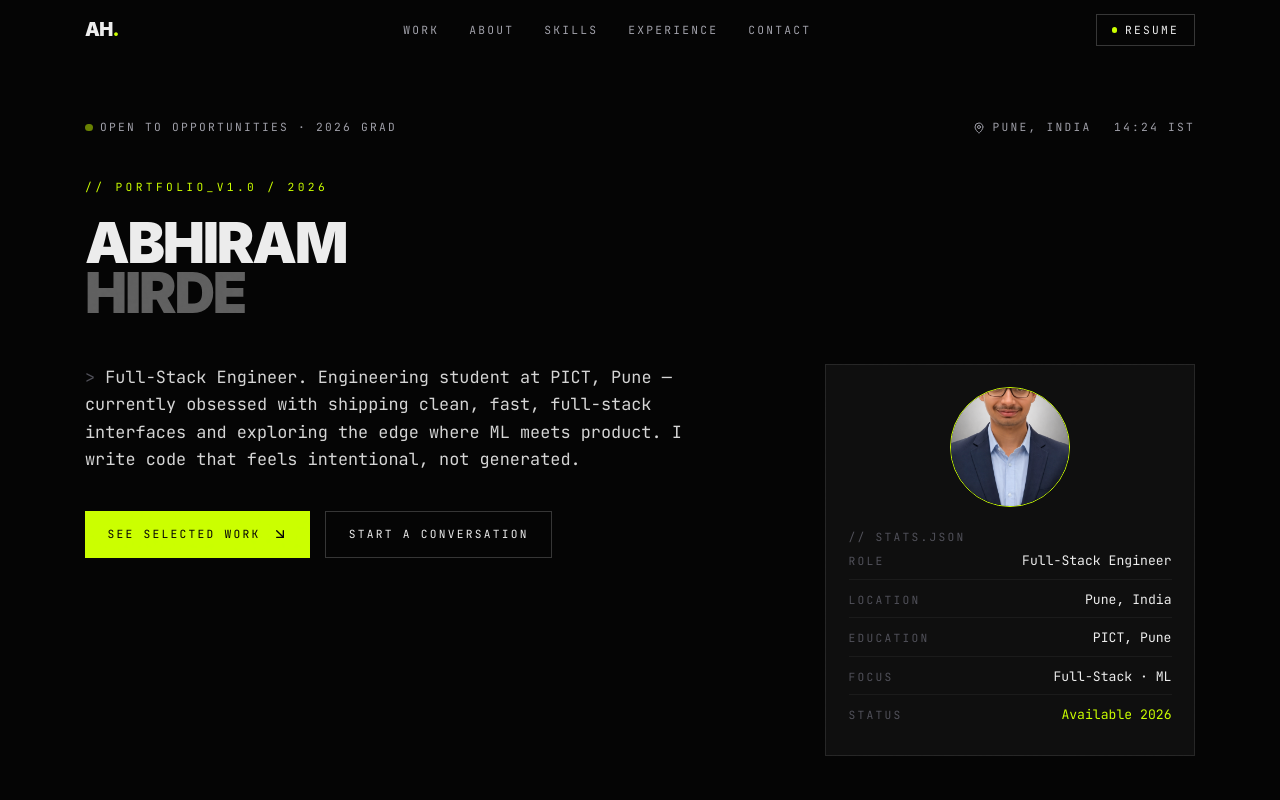
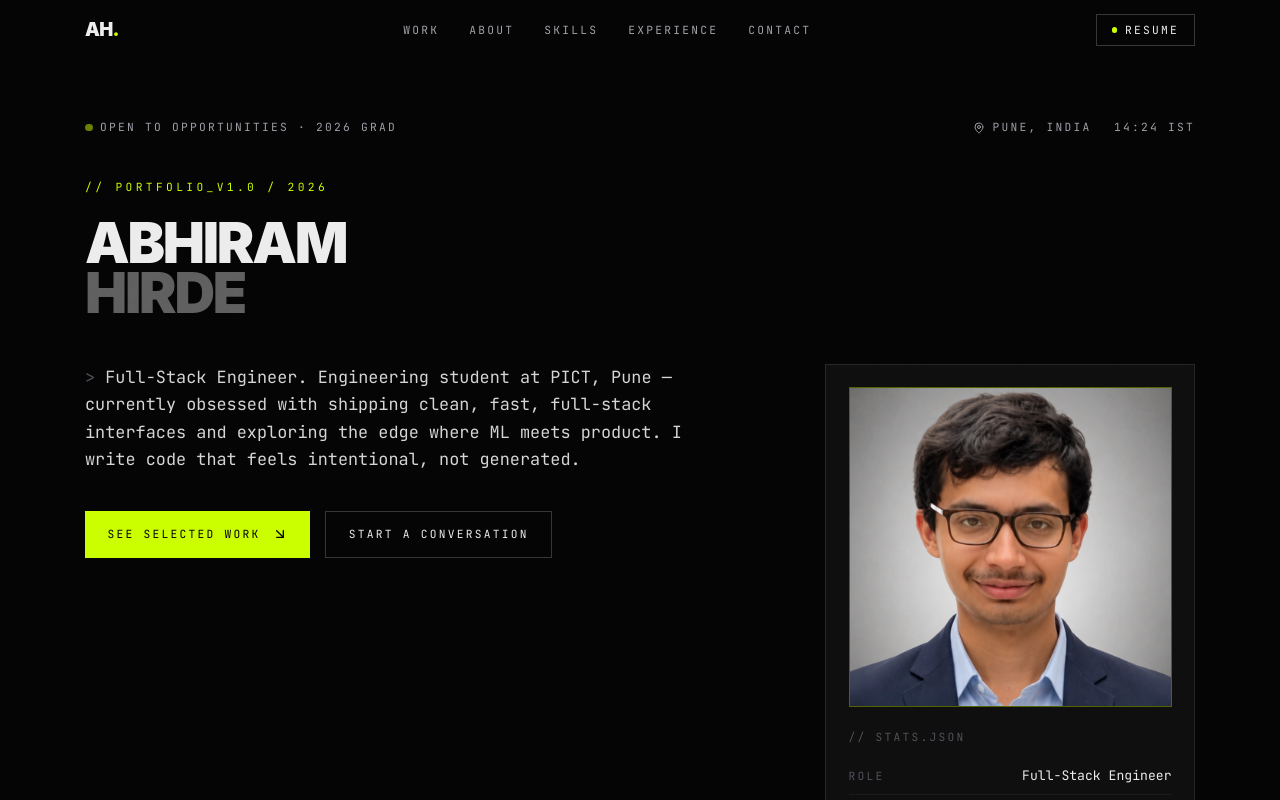
Before and after one commit to AbhiramHirde/portfolio-main, a React app: page / in a window 1280 px wide. Shown: the top 800 px of the page. Built offline with nearby package versions, Linux system fonts and the light colour scheme; the HTML template or start-up script is replaced by a standard one; a web font is replaced by a local one.

Commit message:
fix: add profile image in hero and update UI

```diff
--- a/src/components/Hero.jsx
+++ b/src/components/Hero.jsx
@@ -130,22 +130,25 @@ export const Hero = () => {
           </div>
 
           {/* RIGHT PANEL (IMAGE ADDED HERE) */}
+          {/* RIGHT PANEL (IMPROVED IMAGE CARD) */}
 <div className="lg:col-span-5 lg:col-start-9">
   <div className="border border-white/10 bg-[#0f0f0f] p-6 space-y-6">
 
-              {/* PROFILE IMAGE */}
-              <div className="flex justify-center">
+    {/* IMAGE CARD */}
+    <div className="w-full h-[320px] overflow-hidden border border-[#ccff00]/40 bg-black">
       <img
         src="/assets/profile.png"
         alt="Profile"
-  className="w-32 h-32 rounded-full object-cover border border-[#ccff00]"
+        className="w-full h-full object-cover object-top hover:scale-105 transition-transform duration-500"
       />
     </div>
 
-              <div className="font-mono text-xs uppercase tracking-[0.2em] text-[#52525b] mb-2">
+    {/* LABEL */}
+    <div className="font-mono text-xs uppercase tracking-[0.2em] text-[#52525b]">
       // stats.json
     </div>
 
+    {/* STATS */}
     <div className="space-y-3 font-mono text-sm">
       <Row k="role" v={profile.role} />
       <Row k="location" v={profile.location} />
```
Lines whose indentation alone changed are shown as unchanged.
